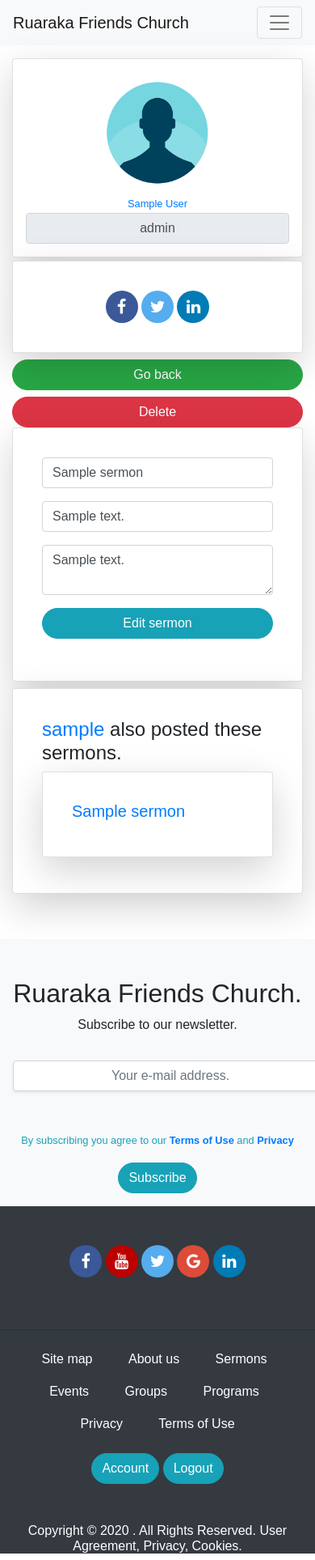
After one commit to AntonyIS/Flask-church-app, a Flask app: page /sermon/edit/1 in a window 390 px wide; the page is wider, and only the part inside the window is pictured. The commit adds this page. Shown: that part at 81% size. Run offline with Flask 2, Linux system fonts and the light colour scheme; a user stored in the database is signed in; tables that the repository leaves empty hold one stand-in row (values such as "Sample post"); some libraries are stand-ins or nearby versions.

Commit message:
Added edit,update sermon feature

```diff
--- a/app/forms.py
+++ b/app/forms.py
@@ -68,3 +68,9 @@ class SermonForm(FlaskForm):
 	text = StringField('Bible verse',validators=[DataRequired()])
 	body = TextAreaField('Content', validators=[DataRequired(), Length(min=0, max=500)])
 	submit = SubmitField("Post a sermon")
+
+class SermonEditForm(FlaskForm):
+	title = StringField('Title',validators=[DataRequired()])
+	text = StringField('Bible verse',validators=[DataRequired()])
+	body = TextAreaField('Content', validators=[DataRequired(), Length(min=0, max=500)])
+	submit = SubmitField("Edit sermon")
--- a/app/routes.py
+++ b/app/routes.py
@@ -2,7 +2,7 @@ from flask import render_template, redirect, url_for, request,flash
 from flask_login import current_user, login_user, logout_user, login_required
 from werkzeug.urls import url_parse
 from app import app, db
-from app.forms import SignupForm,LoginForm,EditUserProfile,PostForm,SermonForm
+from app.forms import SignupForm,LoginForm,EditUserProfile,PostForm,SermonForm,SermonEditForm
 from app.models import User, Post,Sermon
 
 # The home route, request to '/' ir '/home' on the browser will be served with this route
@@ -141,6 +141,7 @@ def subscribe():
 
 
 @app.route('/sermon/post', methods=['GET', 'POST'])
+@login_required
 def sermon():
 	if not current_user.is_authenticated:
 		return redirect(url_for('login'))
@@ -158,3 +159,46 @@ def sermon():
 		return redirect(url_for('profile', username=current_user.username))
 
 	return render_template('sermon_post.html', title="Post Sermon", form=form)
+
+
+@app.route('/sermon/details/<sermon_id>')
+def sermon_details(sermon_id):
+	sermon = Sermon.query.get(sermon_id)
+	sermons= Sermon.query.filter_by(author=sermon.author).all()
+	return render_template('sermon_details.html', title=sermon.title, sermon=sermon,sermons=sermons )
+
+
+
+@app.route('/sermon/edit/<sermon_id>', methods=['GET', 'POST'])
+@login_required
+def sermon_edit(sermon_id):
+	sermon = Sermon.query.get(sermon_id)
+
+	if sermon.author.username != current_user.username:
+		return redirect('index')
+
+	form = SermonEditForm()
+	if form.validate_on_submit():
+		sermon.title = form.title.data
+		sermon.text = form.text.data
+		sermon.body = form.body.data
+		db.session.commit()
+		return redirect(url_for('sermon_edit',sermon_id=sermon.id ))
+
+	elif request.method == 'GET':
+		form.title.data = sermon.title
+		form.text.data = sermon.text
+		form.body.data = sermon.body
+
+	title = "Edit ".format(sermon.title)
+	sermons= Sermon.query.filter_by(author=sermon.author).all()
+	return render_template('sermon_edit.html', title=title, sermon=sermon,sermons=sermons, form=form )
+
+#
+@app.route('/sermon/delete/<sermon_id>', methods=['GET','POST'])
+@login_required
+def sermon_delete(sermon_id):
+	sermon = Sermon.query.get(sermon_id)
+	db.session.delete(sermon)
+	db.session.commit()
+	return redirect(url_for('profile', username=sermon.author.username))
--- a/app/templates/index.html
+++ b/app/templates/index.html
@@ -137,7 +137,7 @@
 							<div class="col-xs-12 col-sm-12 col-md-6 col-lg-6 col-xl-6">
 								<div class="card shadow-sm p-3 mb-5 bg-white rounded mt-0">
 									<div class="card-body pt-0 ">
-										<a href="" style="text-decoration: none">
+										<a href="{{url_for('sermon_details', sermon_id=sermon.id)}}" style="text-decoration: none">
 											<h5>{{sermon.title|truncate(35,True)}}</h5>
 											<hr class="bg-info mt-0" style="height:2px">
 											<em><strong>{{sermon.author.firstname}} {{sermon.author.lastname}}</strong></em> <br>
--- /dev/null
+++ b/app/templates/sermon_edit.html
@@ -0,0 +1,98 @@
+{% extends 'base.html' %}
+
+{% block content  %}
+<section id="profile_section">
+	<div class="container mt-3 mb-5">
+		<div class="row">
+			<div class="col-xs-12 col-sm-12 col-md-3 col-lg-3 col-xl-3">
+        <a href="{{url_for('profile', username=sermon.author.username)}}">
+  				<div class="card shadow-lg p-3 mb-1 bg-white rounded text-center">
+  					<img src="{{url_for('static', filename='imgs/profile_pic.png')}}" class="img-rounded mx-auto" style="height: 150px; width:150px">
+  					<div class="card-body p-0">
+  						<small>{{sermon.author.firstname}} {{sermon.author.lastname}}</small>
+  						<input type="tex" disabled value="{{sermon.author.role}}" class="form-control" style="text-align: center">
+
+
+  					</div>
+  				</div>
+        </a>
+				<div class="card shadow-lg p-3 mb-2 bg-white rounded">
+					<div class="card-body">
+						<div id="social_media_links" class="text-center">
+					        <a href="#" class="fa fa-facebook"></a>
+					        <a href="#" class="fa fa-twitter"></a>
+					        <a href="#" class="fa fa-linkedin"></a>
+				      </div>
+					</div>
+				</div>
+        <a href="{{url_for('sermon_details', sermon_id=sermon.id)}}" class="btn btn-success btn-block btn_custom">Go back</a>
+        <a href="#" class="btn btn-danger btn-block btn_custom">Delete</a>
+
+			</div>
+			<div class="col-xs-12 col-sm-12 col-md-9 col-lg-9 col-xl-9">
+				<div class="card shadow-lg p-3 mb-2 bg-white rounded">
+					<div class="card-body">
+						<form class="" action="{{url_for('sermon_edit', sermon_id=sermon.id)}}" method="post">
+              {{form.hidden_tag()}}
+              <fieldset>
+								<div class="form-group">
+									{{form.title(class='form-control', placeholder='Title', type='text')}}
+									{% for error in form.title.errors %} <br>
+										<span class="text-danger"><small>{{error}}</small></span>
+									{% endfor %}
+								</div>
+								<div class="form-group">
+									{{form.text(class='form-control', placeholder='Text (Bible verse)',type='text')}}
+									{% for error in form.text.errors %} danger<br>
+										<span class="text-danger"><small>{{error}}</small></span>
+									{% endfor %}
+								</div>
+								<div class="form-group">
+									{{form.body(class='form-control', placeholder='text', type='password')}}
+									{% for error in form.body.errors %} <br>
+										<span class="text-danger"><small>{{error}}</small></span>
+									{% endfor %}
+								</div>
+
+								<div class="form-group">
+									{{form.submit(class='btn btn-info btn-block btn_custom')}}
+								</div>
+
+
+							</fieldset>
+            </form>
+					</div>
+				</div>
+
+				<div class="card shadow-lg p-3 mb-2 bg-white rounded">
+					<div class="card-body">
+            {% if sermons %}
+            	<h4 class=""><a href="{{url_for('profile', username=sermon.author.username)}}">{{sermon.author.username}}</a> also posted these sermons.</h4>
+              <div class="row">
+                {% for sermon in sermons %}
+                  <div class="col-xs-12 col-sm-12 col-md-12 col-lg-12 col-xl-12">
+                    	<a href="{{url_for('sermon_details', sermon_id=sermon.id)}}" style="text-decoration: none">
+                      <div class="card shadow-lg p-3 mb-2 bg-white rounded">
+              					<div class="card-body">
+                          	<h5 class=""> {{sermon.title}} </h3>
+                        </div>
+                      </div>
+                    </a>
+                  </div>
+                {% endfor %}
+              </div>
+
+            {% else %}
+                <p>No sermons</p>
+            {% endif %}
+
+
+					</div>
+				</div>
+			</div>
+
+	</div>
+
+</section>
+
+{% endblock content  %}
```
Also changed, not shown: app/templates/sermon_details.html (added, +75 -0 lines), church.db.
